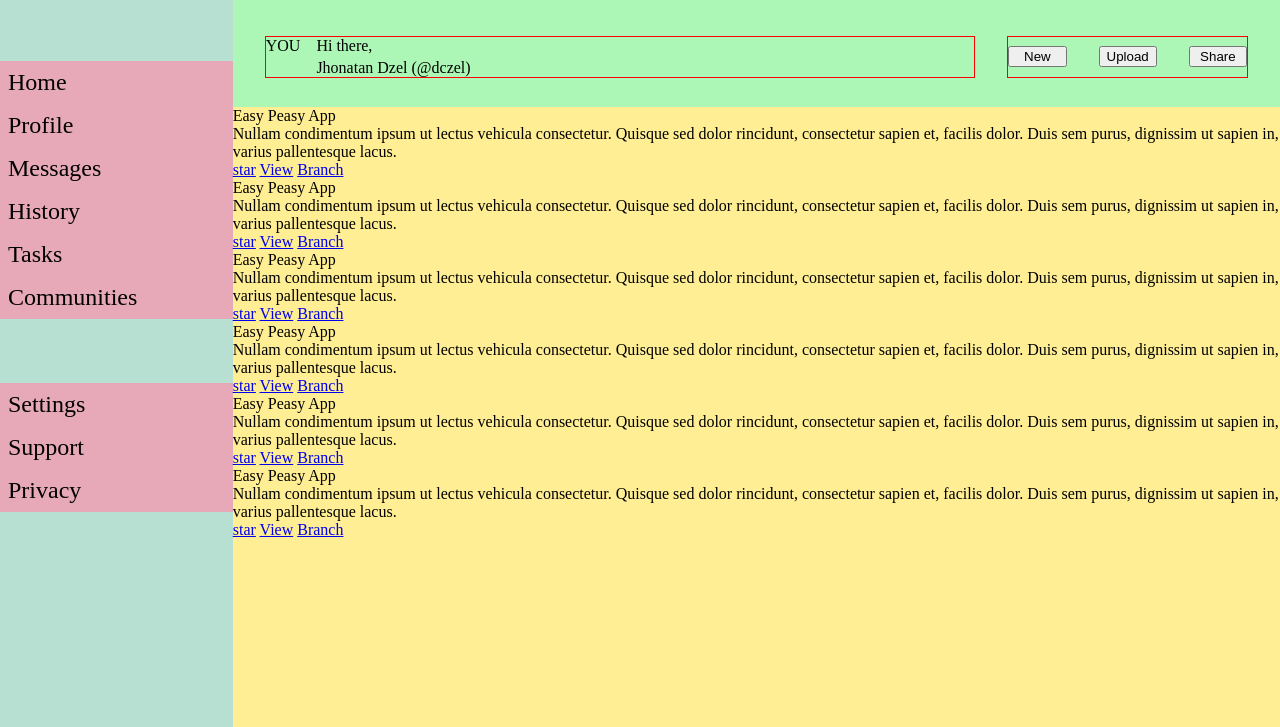
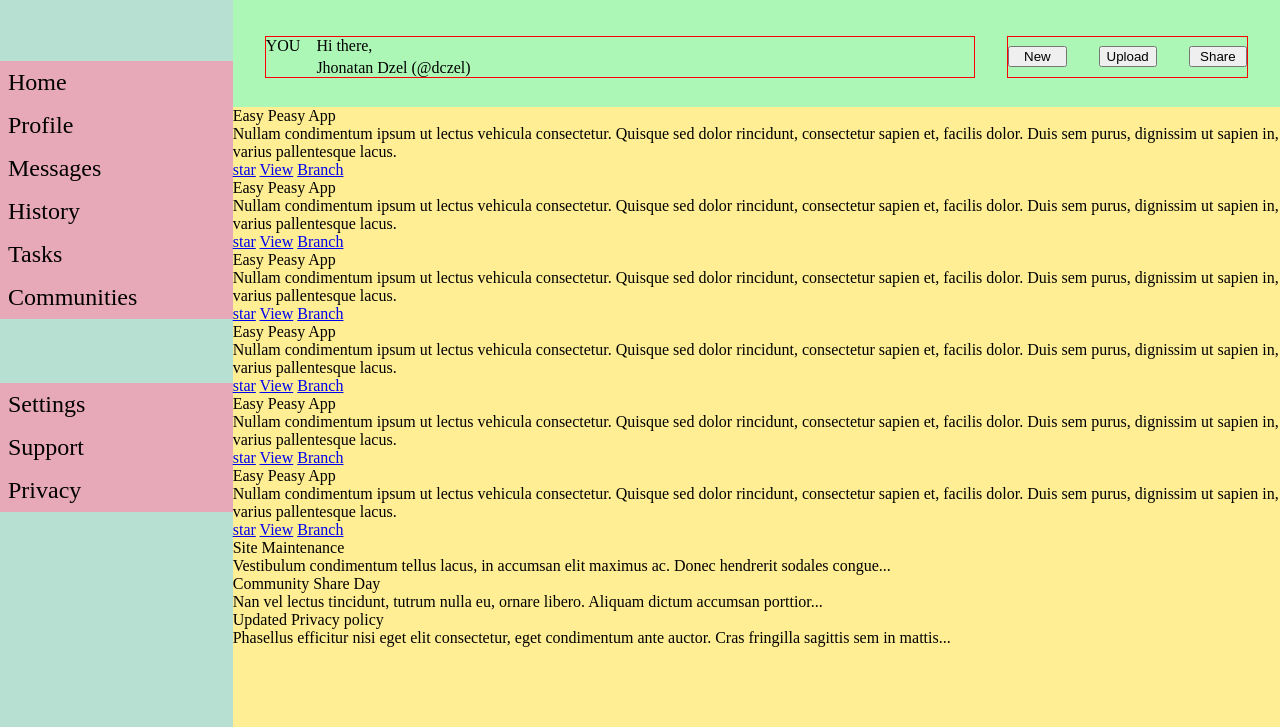
Before and after one commit to JhonatanDczel/admin-dashboard, a plain HTML site: page index.html in a window 1280 px wide. Shown: the part 73-800 px from the top of the page. Drawn offline with Linux system fonts and the light colour scheme.

Commit message:
Agrega contenido de announcement card

```diff
--- a/index.html
+++ b/index.html
@@ -142,6 +142,32 @@
           </div>
         </div>
       </div>
+      <div class="main-section announcements">
+        <div class="announcement-card">
+          <div class="announcement-card-title">
+            Site Maintenance
+          </div>
+          <div class="announcement-card-content">
+            Vestibulum condimentum tellus lacus, in accumsan elit maximus ac. Donec hendrerit sodales congue...
+          </div>
+        </div>
+        <div class="announcement-card">
+          <div class="announcement-card-title">
+            Community Share Day
+          </div>
+          <div class="announcement-card-content">
+            Nan vel lectus tincidunt, tutrum nulla eu, ornare libero. Aliquam dictum accumsan porttior...
+          </div>
+        </div>
+        <div class="announcement-card">
+          <div class="announcement-card-title">
+            Updated Privacy policy
+          </div>
+          <div class="announcement-card-content">
+            Phasellus efficitur nisi eget elit consectetur, eget condimentum ante auctor. Cras fringilla sagittis sem in mattis...
+          </div>
+        </div>
+      </div>
     </main>
   </body>
 </html>
```
